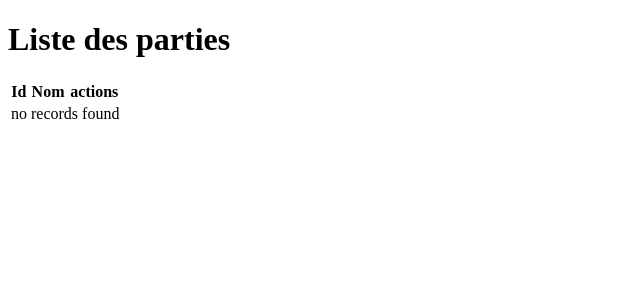
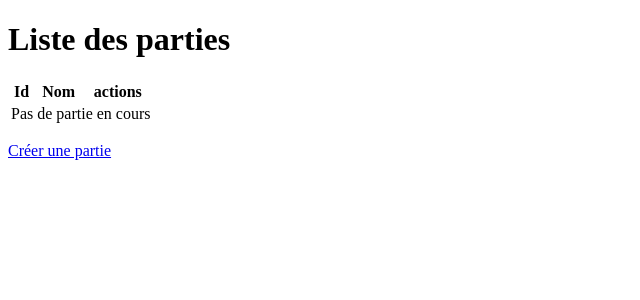
Before and after one commit to LucHuet/Constitution, a Symfony app: template templates/partie/index.html.twig in a window 1280 px wide. Shown: the part 26-326 px from the top of the page, without its empty margins (0-640 px from the left). Run offline with Twig, Linux system fonts and the light colour scheme; the template is opened without the code that fills it, so the values that code supplies are empty; some libraries are stand-ins or nearby versions.

Commit message:
création des liens de la partie 1)

```diff
--- a/src/Controller/PouvoirPartieController.php
+++ b/src/Controller/PouvoirPartieController.php
@@ -59,6 +59,7 @@ class PouvoirPartieController extends AbstractController
         return $this->render('pouvoir_partie/new.html.twig', [
             'pouvoir_partie' => $pouvoirPartie,
             'form' => $form->createView(),
+            'partie_courante_id' => $partie->getId(),
         ]);
     }
 
--- a/templates/index/index.html.twig
+++ b/templates/index/index.html.twig
@@ -21,6 +21,9 @@
       <p>
         <a href="{{ path('partie_new') }}"> <class="button">Créer une partie</a>
       </p>
+      <p>
+        <a href="{{ path('partie_index') }}">Liste des parties</a>
+      </p>
       <h3> Utilisateur : </h3>
       <p>
         Nom : {{ app.user.username }}
--- a/templates/partie/index.html.twig
+++ b/templates/partie/index.html.twig
@@ -18,15 +18,17 @@
             <tr>
                 <td><a href="{{ path('partie_show', {'id': partie.id}) }}">{{ partie.nom }}</a></td>
                 <td>
-                    <a href="{{ path('partie_show', {'id': partie.id}) }}">show</a>
                     <a href="{{ path('partie_edit', {'id': partie.id}) }}">edit</a>
                 </td>
             </tr>
         {% else %}
             <tr>
-                <td colspan="3">no records found</td>
+                <td colspan="3">Pas de partie en cours</td>
             </tr>
         {% endfor %}
         </tbody>
     </table>
+    <p>
+      <a href="{{ path('partie_new') }}"> <class="button">Créer une partie</a>
+    </p>
 {% endblock %}
--- a/templates/pouvoir_partie/new.html.twig
+++ b/templates/pouvoir_partie/new.html.twig
@@ -7,5 +7,6 @@
 
     {{ include('pouvoir_partie/_form.html.twig') }}
 
+    <a href="{{ path('partie_show', {'id':partie_courante_id}) }}">Cet acteur n'a pas de pouvoir</a>
     <a href="{{ path('pouvoir_partie_index') }}">back to list</a>
 {% endblock %}
```
Also changed, not shown: src/Controller/ActeurPartieController.php (+6 -1 lines).
